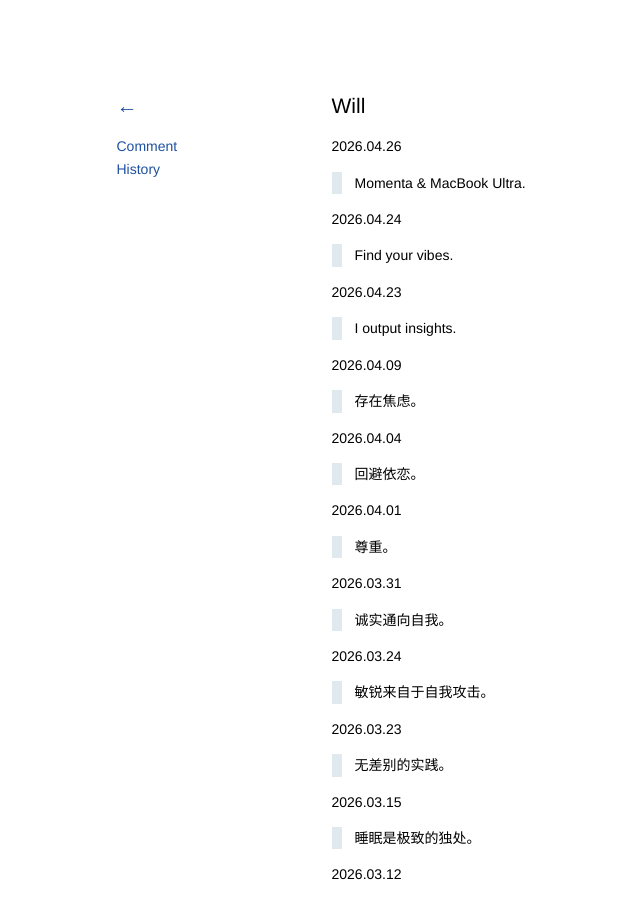
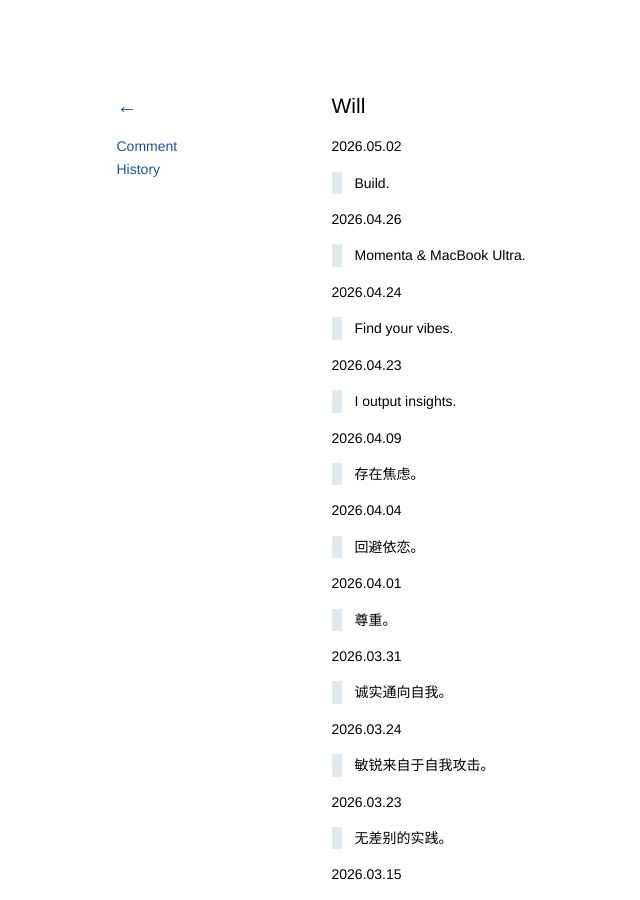
Before and after one commit to kidlj/awei, a Jekyll site: the page built from _wiki/will.md, in a window 1280 px wide and 900 px high. Shown: the whole window, without its empty margins (16-656 px from the left). Built offline with Jekyll 4.4.1, drawn with Linux system fonts in a browser that asks for light colours.

Commit message:
update will

```diff
--- a/_wiki/will.md
+++ b/_wiki/will.md
@@ -1,6 +1,10 @@
 ---
 title: Will
 ---
+
+2026.05.02
+
+> Build.
 
 2026.04.26
 
```
